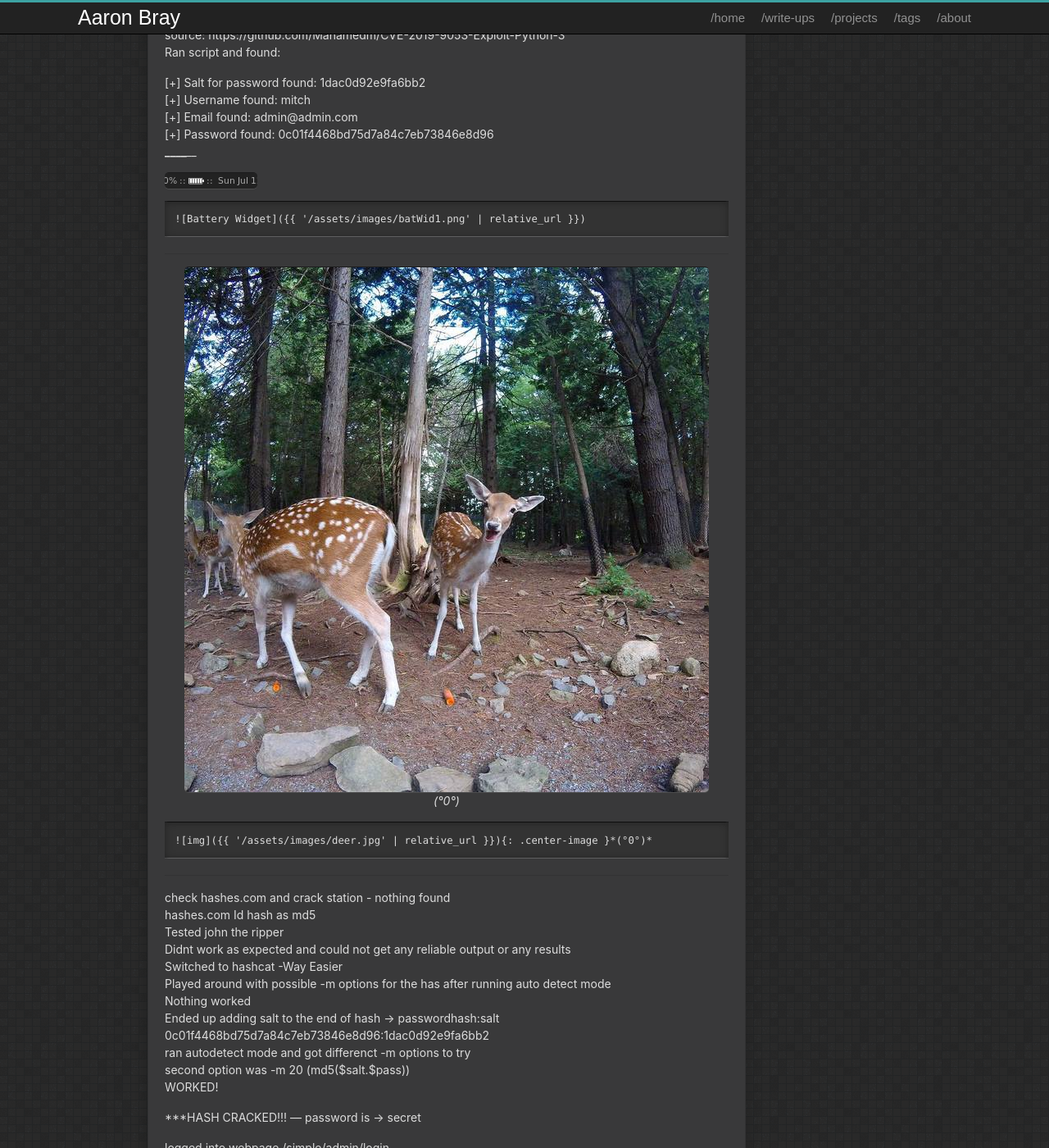
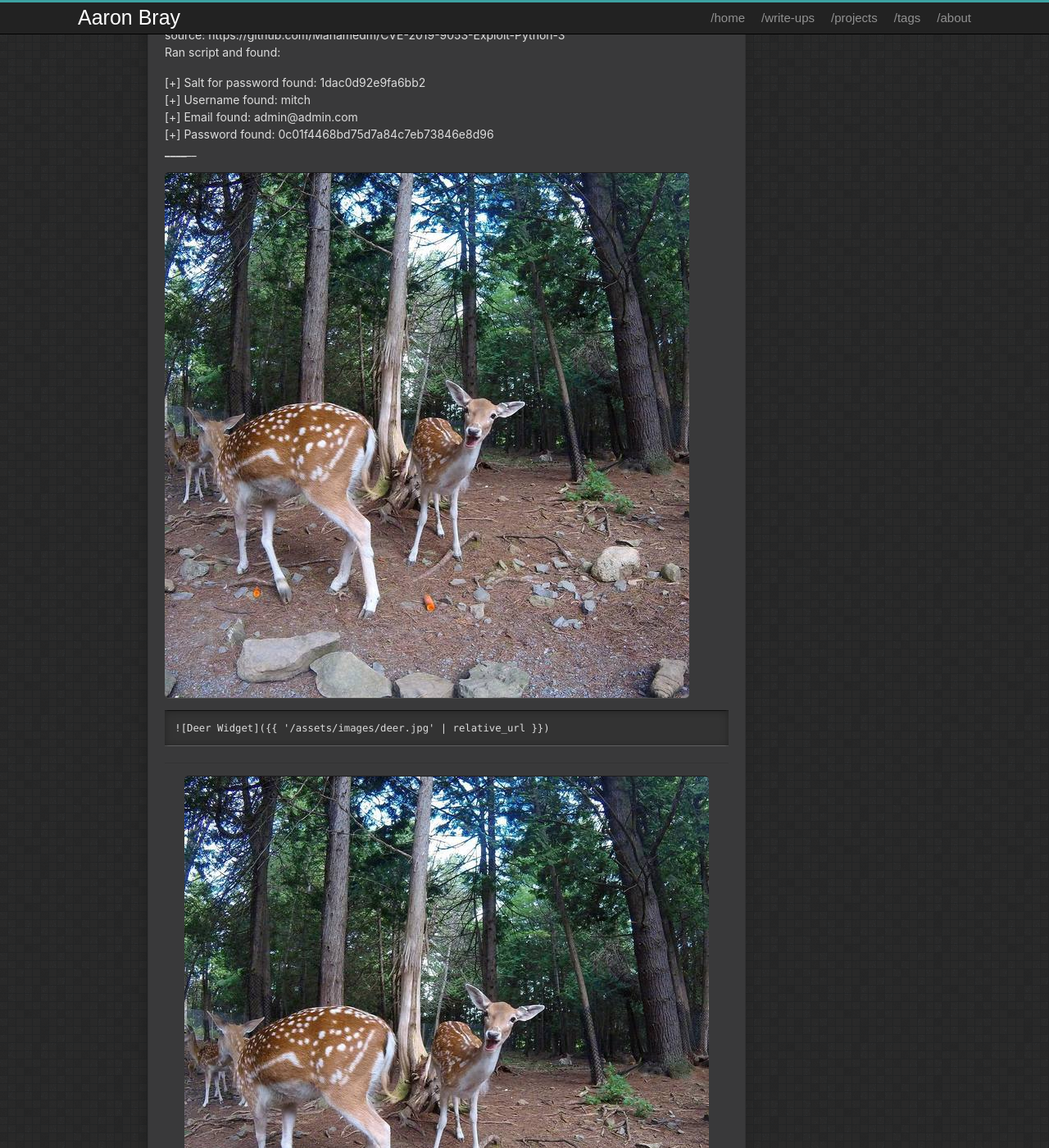
Before and after one commit to AaronBray/AaronBray.github.io, a Jekyll site: the page built from _posts/2025-09-10-SimpleCTF.md, in a window 1280 px wide and 1400 px high, scrolled down 469 px. Shown: the whole window at 82% size. Built offline with Jekyll 4.4.1, drawn with Linux system fonts in a browser that asks for light colours.

Commit message:
Update 2025-09-10-SimpleCTF.md

```diff
--- a/_posts/2025-09-10-SimpleCTF.md
+++ b/_posts/2025-09-10-SimpleCTF.md
@@ -29,23 +29,17 @@ Ran script and found:
 [+] Password found: 0c01f4468bd75d7a84c7eb73846e8d96
 ________________
 
-![Battery Widget]({{ '/assets/images/batWid1.png' | relative_url }})
+![Deer Widget]({{ '/assets/images/deer.jpg' | relative_url }})
 
 
 {% highlight html %}
 {% raw %}
-![Battery Widget]({{ '/assets/images/batWid1.png' | relative_url }})
+![Deer Widget]({{ '/assets/images/deer.jpg' | relative_url }})
 {% endraw %}
 {% endhighlight html %}
 ______________________
 
 ![img]({{ '/assets/images/deer.jpg' | relative_url }}){: .center-image }*(°0°)*
-
-{% highlight html %}
-{% raw %}
-![img]({{ '/assets/images/deer.jpg' | relative_url }}){: .center-image }*(°0°)*
-{% endraw %}
-{% endhighlight html %}
 
 ________________
 
```
